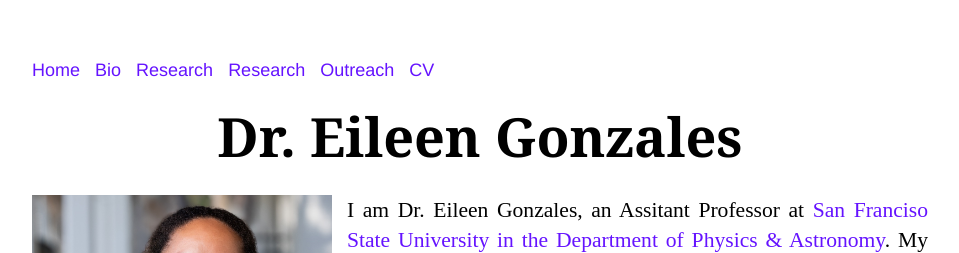
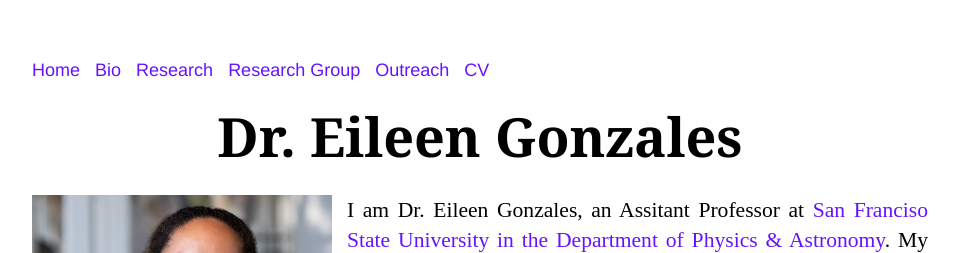
Before and after one commit to ECGonzales/ECGonzales.github.io, a Jekyll site: the page built from index.html, in a window 1280 px wide. Shown: the top 253 px of the page, without its empty margins (160-1119 px from the left). Built offline with Jekyll 4.4.1, drawn with Linux system fonts in a browser that asks for light colours.

Commit message:
Update default.html

```diff
--- a/_layouts/default.html
+++ b/_layouts/default.html
@@ -13,7 +13,7 @@
 	        		<li><a href="/">Home</a></li>
 				<li><a href="/Bio">Bio</a></li>
 		        	<li><a href="/Research">Research</a></li>
-				<li><a href="/Group">Research</a></li>
+				<li><a href="/Research_Group">Research Group</a></li>
 				<li><a href="/Outreach">Outreach</a></li>
 	        		<li><a href="/CV">CV</a></li>
 	    		</ul>
```
